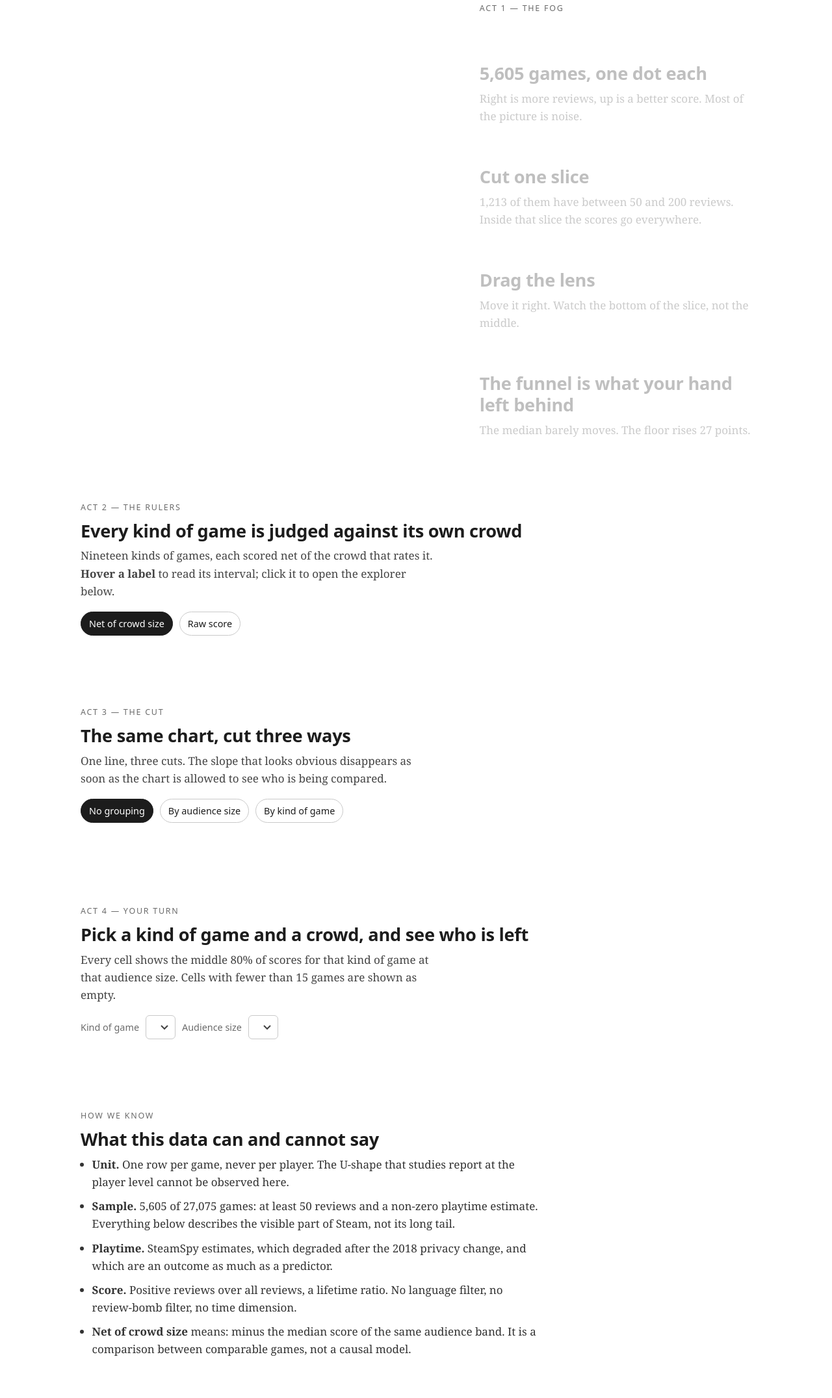
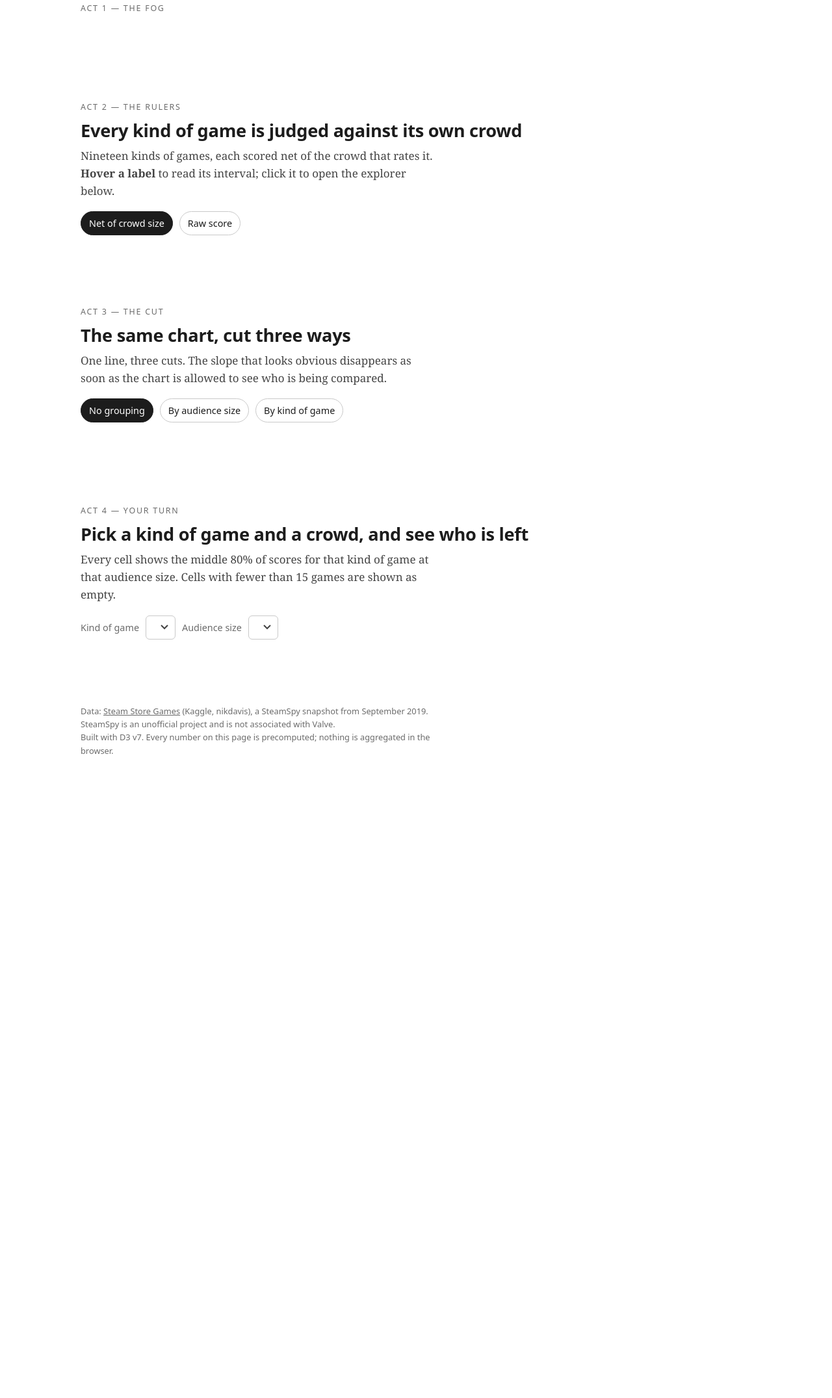
Before and after one commit to 474chen/SI-649-Final_Project_Chen_and_Mo, a plain HTML site: page index.html in a window 1280 px wide. Shown: the part 578-2729 px from the top of the page at 65% size. After the commit the page ends 1823 px from the top, so only its background shows below. Drawn offline with nearby package versions, Linux system fonts and the light colour scheme.

Commit message:
Remove the method section and the Act 1 step copy
- drop the 'How we know / What this data can and cannot say' section
- drop the four Act 1 step blocks; the chart now sits alone and centred
- scope the scrolly grid and the sticky graphic to #act1.scrolly, so putting
  the class back restores the two-column sticky layout with no other edits
- keep .steps/.step styles in the stylesheet for when the beats are written

Also normalises every source file to LF and adds .gitattributes, which is why
this diff touches whole files: the first commit stored CRLF, and a one-line
edit should not rewrite a whole file again.

```diff
--- a/css/style.css
+++ b/css/style.css
@@ -125,8 +125,12 @@ section {
 }
 
 /* --- Act 1: sticky chart + steps ---------------------------------------- */
+/* No steps on the page at the moment, so the chart is a single centred block.
+   When the four beats come back, put the .scrolly class back on #act1: the
+   grid and the sticky behaviour are both scoped to `#act1.scrolly`, so nothing
+   else has to change. */
 
-#act1 {
+#act1.scrolly {
     display: grid;
     grid-template-columns: minmax(0, 1.15fr) minmax(0, 0.85fr);
     gap: 48px;
@@ -171,6 +175,13 @@ section {
     color: var(--muted);
     min-height: 1.4em;
     margin-top: 8px;
+}
+
+#act1:not(.scrolly) .graphic {
+    position: static;
+    height: auto;
+    max-width: 900px;
+    margin: 0 auto;
 }
 
 /* --- charts -------------------------------------------------------------- */
@@ -350,18 +361,6 @@ select {
     font-variant-numeric: tabular-nums;
 }
 
-/* --- method -------------------------------------------------------------- */
-
-.method-list {
-    max-width: 44rem;
-    padding-left: 1.1rem;
-    color: #333;
-}
-
-.method-list li {
-    margin-bottom: 10px;
-}
-
 /* --- footer -------------------------------------------------------------- */
 
 footer {
@@ -382,7 +381,7 @@ footer a {
         font-size: 16px;
     }
 
-    #act1 {
+    #act1.scrolly {
         display: block;
     }
 
--- a/index.html
+++ b/index.html
@@ -31,42 +31,18 @@
 
         <!-- ================================================================
              ACT 1 — the fog, the slice, the funnel
-             Sticky chart on the left, four narrative steps on the right.
-             State is driven by scrolling (js/scrolly.js) and by the pointer
-             (the lens inside js/chart1-funnel.js).
+             A single chart. Its narrative beats are still to be written; when
+             they are, wrap #chart1 in the .scrolly grid again and script the
+             steps (the classes are still in css/style.css).
              ================================================================ -->
-        <section id="act1" class="scrolly" data-act="1">
+        <section id="act1" data-act="1">
+            <p class="act-label">Act 1 — The fog</p>
+
             <div class="graphic">
                 <div id="chart1" class="chart">
                     <!-- js/chart1-funnel.js appends the SVG here -->
                 </div>
                 <p class="graphic-note" id="chart1-note"></p>
-            </div>
-
-            <div class="steps">
-                <p class="act-label">Act 1 — The fog</p>
-
-                <div class="step" data-step="0">
-                    <h2>5,605 games, one dot each</h2>
-                    <p>Right is more reviews, up is a better score. Most of the picture is
-                        noise.</p>
-                </div>
-
-                <div class="step" data-step="1">
-                    <h2>Cut one slice</h2>
-                    <p>1,213 of them have between 50 and 200 reviews. Inside that slice the
-                        scores go everywhere.</p>
-                </div>
-
-                <div class="step" data-step="2">
-                    <h2>Drag the lens</h2>
-                    <p>Move it right. Watch the bottom of the slice, not the middle.</p>
-                </div>
-
-                <div class="step" data-step="3">
-                    <h2>The funnel is what your hand left behind</h2>
-                    <p>The median barely moves. The floor rises 27 points.</p>
-                </div>
             </div>
         </section>
 
@@ -157,27 +133,6 @@
             </div>
         </section>
 
-        <!-- ================================================================
-             METHOD — visible, not in a footnote
-             ================================================================ -->
-        <section id="method" data-act="0">
-            <p class="act-label">How we know</p>
-            <h2>What this data can and cannot say</h2>
-            <ul class="method-list">
-                <li><strong>Unit.</strong> One row per game, never per player. The U-shape that
-                    studies report at the player level cannot be observed here.</li>
-                <li><strong>Sample.</strong> 5,605 of 27,075 games: at least 50 reviews and a
-                    non-zero playtime estimate. Everything below describes the visible part of
-                    Steam, not its long tail.</li>
-                <li><strong>Playtime.</strong> SteamSpy estimates, which degraded after the 2018
-                    privacy change, and which are an outcome as much as a predictor.</li>
-                <li><strong>Score.</strong> Positive reviews over all reviews, a lifetime ratio.
-                    No language filter, no review-bomb filter, no time dimension.</li>
-                <li><strong>Net of crowd size</strong> means: minus the median score of the same
-                    audience band. It is a comparison between comparable games, not a causal
-                    model.</li>
-            </ul>
-        </section>
     </main>
 
     <footer>
```
Also changed, not shown: js/chart2-rulers.js (line endings or trailing spaces), js/chart3-cuts.js (line endings or trailing spaces), js/chart4-explorer.js (line endings or trailing spaces), js/data.js (line endings or trailing spaces), scripts/sync-data.mjs (line endings or trailing spaces), 2 other files.
